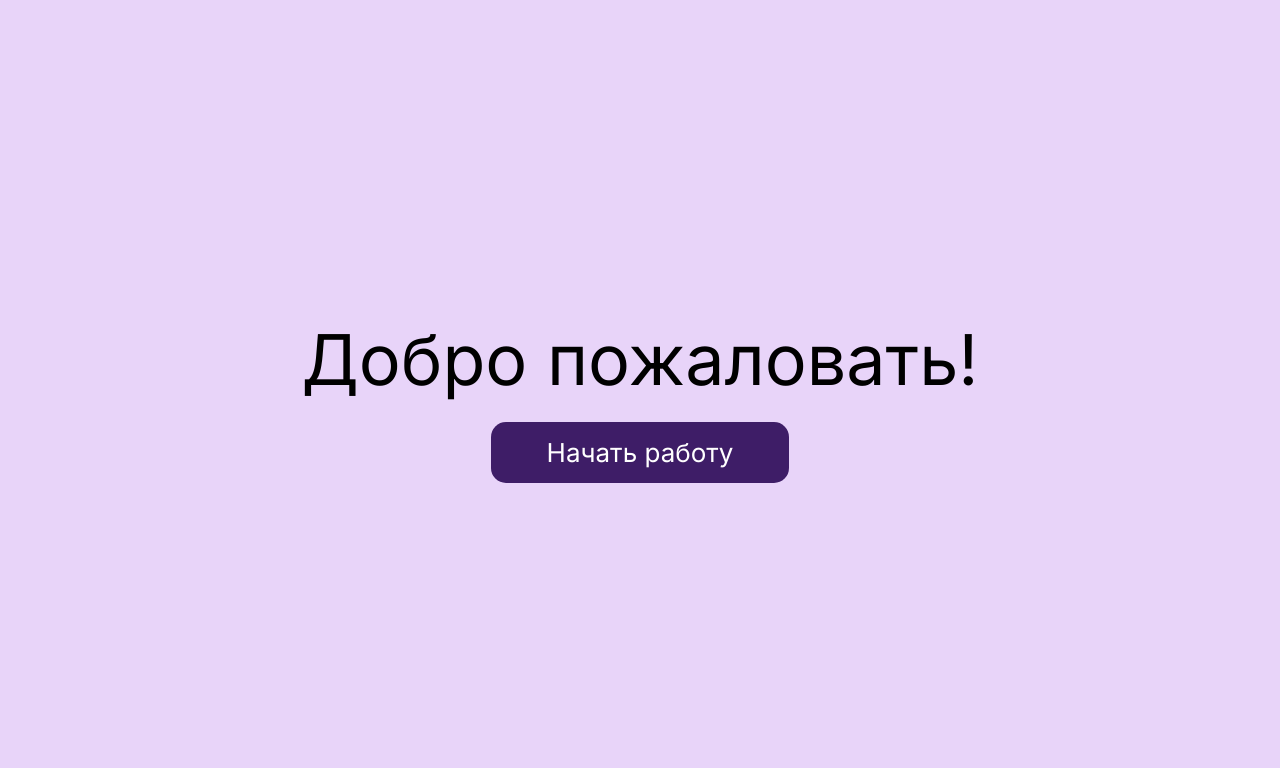
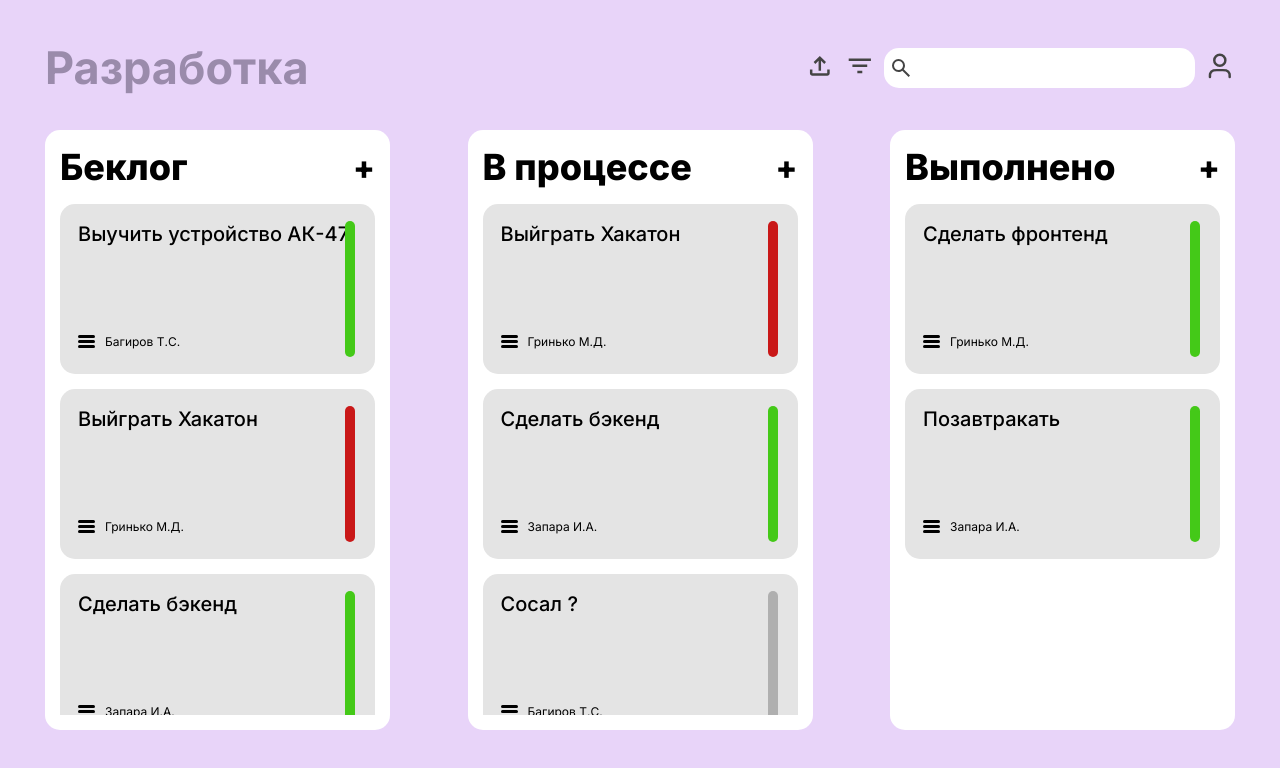
Before and after one commit to makssssko2/hakaton-autum-2024-front, a React (Vite) app: page / in a window 1280 px wide. Shown: the top 768 px of the page. Built offline with nearby package versions, Linux system fonts and the light colour scheme; no server answers.

Commit message:
filters end

```diff
--- a/src/components/Canban/Canban.scss
+++ b/src/components/Canban/Canban.scss
@@ -24,6 +24,7 @@
     font-size: 20px;
     font-weight: 500;
     white-space: nowrap;
+    overflow: hidden;
     text-overflow: ellipsis;
     @media (max-width: 500px) {
       text-wrap: nowrap;
--- a/src/components/Canban/components/CanbanColumn.jsx
+++ b/src/components/Canban/components/CanbanColumn.jsx
@@ -1,5 +1,6 @@
 import { observer } from "mobx-react-lite";
 import CanbanTask from "./CanbanTask.jsx";
+import {valueFilter,dateFilter} from "../../../utils/Filters/index.js";
 import TaskStore from "../../../store/TaskStore.js";
 const CanbanColumn = ({...props}) => {
     const {
@@ -14,15 +15,21 @@ const CanbanColumn = ({...props}) => {
             </div>
             <div className="Canban-column__content">
                 {tasks
-                .filter((value) => value.name.toLowerCase().includes(TaskStore.searchValue.toLowerCase()))
-                //.filter((value) => value.author.toLowerCase().includes(TaskStore.filters.filter2.toLowerCase()))
-                /*const filteredData = data.filter(item =>
-  item.date >= startDate && item.date <= endDate
-); */
-                .map((value,index) =>
+                    .filter((value) => valueFilter(value.name.toLowerCase(),TaskStore.searchValue.toLowerCase()))
+                    .filter((value) =>
+                        TaskStore.filters.employeeFilter ?
+                        valueFilter(value.employee.toLowerCase(),TaskStore.filters.employeeFilter.toLowerCase()) :
+                        true
+                    )
+                    .filter((value) =>
+                        TaskStore.filters.dateFilter ?
+                        dateFilter(value.date) :
+                        true
+                    )
+                    .map((value,index) =>
                     <CanbanTask
                         name={value.name}
-                        author={value.author}
+                        employee={value.employee}
                         priority={value.priority}
                         id={value.id}
                         key={index}
--- a/src/components/Canban/components/CanbanTask.jsx
+++ b/src/components/Canban/components/CanbanTask.jsx
@@ -6,7 +6,7 @@ const CanbanTask = ({...props}) => {
         name,
         id,
         priority,
-        author
+        employee
     } = props;
 
     const clickHandler = () => {
@@ -20,7 +20,7 @@ const CanbanTask = ({...props}) => {
                 <button className="Canban-task__menu" onClick={clickHandler}>
                     <div className="Canban-task__menu_line"/>
                 </button>
-                <p className="Canban-task__author">{author}</p>
+                <p className="Canban-task__author">{employee}</p>
             </div>
             <div className={`Canban-task__priority Canban-task__priority_${priority}`}/>
         </div>
--- a/src/components/FilterDropDown/FilterDropDown.jsx
+++ b/src/components/FilterDropDown/FilterDropDown.jsx
@@ -1,4 +1,4 @@
-import DatePickerComponent from './DatePickerComponent';
+import DatePickerComponent from './components/DatePickerComponent.jsx';
 import { Input } from 'rsuite';
 import { observer } from "mobx-react-lite";
 import './FilterDropDown.scss';
@@ -7,12 +7,10 @@ const FilterDropDown = ({...props}) => {
     const {
         isActive
     } = props;
-    const setResponsible = (e) => {
-
+    const onChange = (value) => {
         TaskStore.setFilters({
-            filter2: e
+            employeeFilter: value
         });
-        console.log(TaskStore.filters);
     }
     return(
         <div className={isActive ? 'FilterDropDownDiv' : 'FilterDropDownDiv hidden'}>
@@ -20,7 +18,7 @@ const FilterDropDown = ({...props}) => {
                 <p>Выберите период:</p>
                 <DatePickerComponent />
                 <p>Выберите ответственного:</p>
-                <Input onChange={setResponsible}/>
+                <Input onChange={onChange}/>
             </div>
         </div>
     );
--- a/src/components/FilterDropDown/DatePickerComponent.jsx
+++ b/src/components/FilterDropDown/components/DatePickerComponent.jsx
@@ -1,14 +1,13 @@
 
 import { DateRangePicker } from "rsuite";
 import { observer } from "mobx-react-lite";
-import TaskStore from "../../store/TaskStore";
+import TaskStore from "../../../store/TaskStore.js";
 
 const DatePickerComponent = () => {
     const setDateRange = (e) => {
         TaskStore.setFilters({
-            filter1: { date1: e[0], date2: e[1] },
+            dateFilter: { date1: e[0], date2: e[1] },
         });
-        console.log(TaskStore.filters.filter1.date1);
     }
     return(
         <DateRangePicker onOk={setDateRange} format="dd/MM/yyyy" character=" - "/>
--- a/src/components/TaskModal/TaskModal.jsx
+++ b/src/components/TaskModal/TaskModal.jsx
@@ -20,7 +20,7 @@ const TaskModal = () => {
             </div>
             <div className="TaskModal__body">
                 <p className="TaskModal__field">{taskData.description}</p>
-                <p className="TaskModal__field">{taskData.author}</p>
+                <p className="TaskModal__field">{taskData.employee}</p>
             </div>
             <div className="TaskModal__comments">
 
--- a/src/constants/Canban/mock-data.js
+++ b/src/constants/Canban/mock-data.js
@@ -1,40 +1,73 @@
 const tasksBack = [{
     name: 'Выучить устройство АК-47',
-    author: 'Багиров Т.С.',
+    employee: 'Багиров Т.С.',
+    date: '17.11.2024',
     priority: 1,
     id: '2'
-}
-];
-const tasksWork = [{
+},{
     name: 'Выйграть Хакатон',
-    author: 'Гринько М.Д.',
+    employee: 'Гринько М.Д.',
+    date: '12.11.2024',
     priority: 2,
     id: '2'
 }, {
     name: 'Сделать бэкенд',
-    author: 'Запара И.А.',
+    employee: 'Запара И.А.',
+    date: '23.11.2024',
     priority: 1,
     id: '2'
 }, {
     name: 'Сосал ?',
-    author: 'Багиров Т.С.',
+    employee: 'Багиров Т.С.',
+    date: '03.10.2024',
     priority: 0,
     id: '2'
 }, {
     name: 'Поспать',
-    author: 'Абдуллаева Д.А.',
+    employee: 'Абдуллаева Д.А.',
+    date: '22.08.2024',
     priority: 2,
     id: '2'
 }
 ];
-const tasksFinish = [{
+const tasksWork = [
+    {
+    name: 'Выйграть Хакатон',
+    employee: 'Гринько М.Д.',
+    date: '27.10.2024',
+    priority: 2,
+    id: '2'
+}, {
+    name: 'Сделать бэкенд',
+    employee: 'Запара И.А.',
+    date: '27.10.2024',
+    priority: 1,
+    id: '2'
+}, {
+    name: 'Сосал ?',
+    employee: 'Багиров Т.С.',
+    date: '02.08.2024',
+    priority: 0,
+    id: '2'
+}, {
+    name: 'Поспать',
+    employee: 'Абдуллаева Д.А.',
+    date: '10.11.2024',
+    priority: 2,
+    id: '2'
+}
+];
+const tasksFinish = [
+    {
     name: 'Сделать фронтенд',
-    author: 'Гринько М.Д.',
+    employee: 'Гринько М.Д.',
+    date: '03.11.2024',
     priority: 1,
     id: '2'
 }, {
     name: 'Позавтракать',
-    author: 'Запара И.А.',
+    employee: 'Запара И.А.',
+    date: '01.10.2024',
     priority: 1,
     id: '2'
 }
@@ -42,8 +75,8 @@ const tasksFinish = [{
 
 const taskData = {
     description: 'Изучить технические характеристики автомата АК-47, выучить основные составляющие.',
-    author: 'Багиров Т.С.',
-    date: '03.11.2024',
+    employee: 'Багиров Т.С.',
+    date: '01.08.2024',
     name: 'Выучить устройство АК-47'
 }
 
--- a/src/hoc/App/AppRouting.jsx
+++ b/src/hoc/App/AppRouting.jsx
@@ -9,7 +9,7 @@ import PageNotFound from "../../pages/PageNotFound/PageNotFound.jsx";
 const AppRouting = () => {
     return (
         <Routes>
-            <Route path="/" element={<MainPage />} />
+            <Route path="/" element={<DeskPage />} />
             <Route path="/" element={<PrivateRoute />}>
                 <Route path="/desk" element={<DeskPage />} />
             </Route>
--- a/src/store/TaskStore.js
+++ b/src/store/TaskStore.js
@@ -19,8 +19,9 @@ class TaskStore {
 
     setFilters(value){
         runInAction(() => {
-            this.filters = value;
+            this.filters = {...this.filters,...value};
         });
+        console.log(JSON.stringify(this.filters));
     }
 
 
--- /dev/null
+++ b/src/utils/Filters/index.js
@@ -0,0 +1,15 @@
+import TaskStore from "../../store/TaskStore.js";
+
+const dateFilter = (value) => {
+    const [day, month, year] = value.split('.').map(Number);
+    const date = new Date(year, month - 1, day); // месяц в JavaScript начинается с 0, поэтому вычитаем 1
+    return date >= TaskStore.filters.dateFilter.date1 && date <= TaskStore.filters.dateFilter.date2;
+}
+
+const valueFilter = (value,valueToCompare) => {
+    console.log(value,valueToCompare)
+    return value.includes(valueToCompare)
+}
+
+
+export {dateFilter,valueFilter}
```
